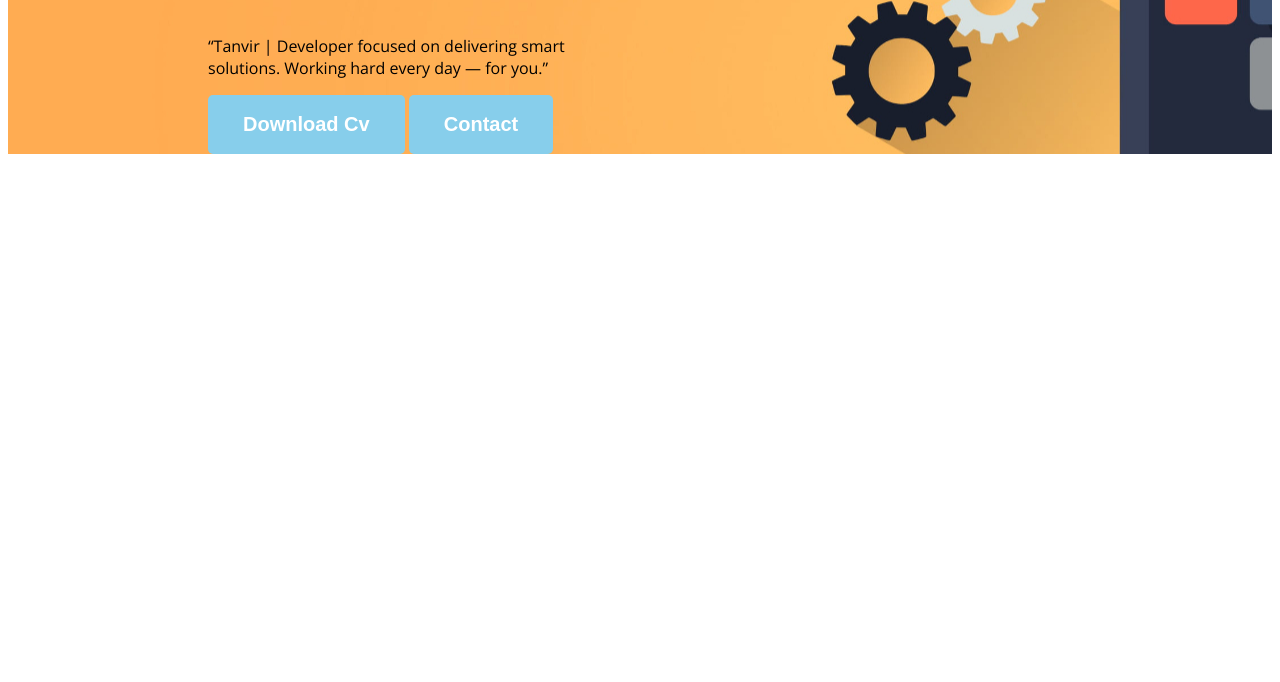
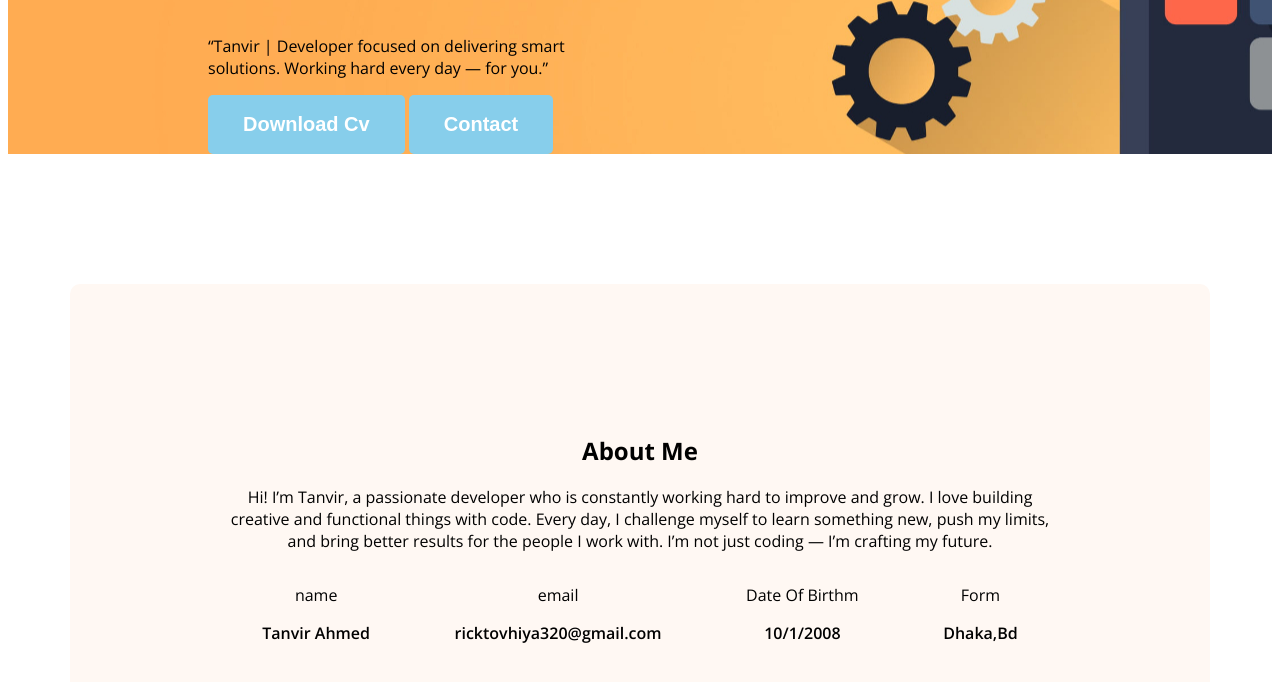
Before and after one commit to Tanvirahmedrickto/developer-portfolio, a plain HTML site: page index.html in a window 1280 px wide. Shown: the part 646-1328 px from the top of the page. Before the commit the page ends 808 px from the top, so only its background shows below. Drawn offline with nearby package versions, Linux system fonts and the light colour scheme.

Commit message:
add all changes

```diff
--- a/index.html
+++ b/index.html
@@ -44,15 +44,41 @@
 
 
                </div>
+            </div>
+        </header>
+<main>
+<section class="about secondary-bg">
+                  <h2>About Me</h2>
+                  <p class="title-description">
+                   Hi! I’m Tanvir, a passionate developer who is constantly working hard to improve and grow. I love building creative and functional things with code. Every day, I challenge myself to learn something new, push my limits, and bring better results for the people I work with.
+
+                   I’m not just coding — I’m crafting my future.
+             </p>
 
 
-           </div>
-
-    </header>
-    <main>
+             <div class="About-items">
+                     <div class="about-item">
+                        <p class="item-title">name
+                        <p class="item-descripton">Tanvir Ahmed </p>
+                     </div>
+                     <div class="about-item">
+                        <p class="item-title">email </p>
+                        <p class="item-descripton">ricktovhiya320@gmail.com </p>
+                     </div>
+                     <div class="about-item">
+                        <p class="item-title">Date Of Birthm  </p>
+                        <p class="item-descripton">10/1/2008 </p>
+                     </div>
+                     <div class="about-item">
+                        <p class="item-title">Form </p>
+                        <p class="item-descripton">Dhaka,Bd </p>
+                     </div>
+             </div>
 
 
-    </main>
+</section>
+
+</main>
     <footer>
 
 
--- a/styles/portfolio.css
+++ b/styles/portfolio.css
@@ -2,6 +2,7 @@
 
          background-image: url(../pic/wallpaperflare.com_wallpaper.jpg);
          background-repeat: none;
+         max-width:2600px;
 
 
 }
@@ -26,6 +27,15 @@
 
 
 /*colors and shyred stytle*/
+
+
+.secondary-bg{
+
+background-color: #FFF8F3;
+
+
+}
+
 .dark-2{
 
   color: #474747;
@@ -40,6 +50,8 @@ color: skyblue;
 .pic-style{
 
   width: 580px;
+  background-repeat: none;
+
 
 }
 
@@ -52,6 +64,20 @@ color: skyblue;
            font-size: 20px ;
            border: none;
 
+}
+
+.section-title{
+
+font-size: 35px ;
+font-weight: bold;
+color: #181818;
+
+}
+
+.section-description{
+
+  font-size: 18px;
+  color:  #757575;
 }
 
 /* nav styles */
@@ -103,8 +129,39 @@ nav ul{
 }
 .banner-contant{
 
-        max-width: 580px;
+        max-width: 580px;}
+
+/* main styles*/
+
+main{
+
+max-width: 1140px;
+margin: 0 auto;
+
+}
 
 
+/*about styles*/
 
-}
+   .about{
+
+       border-radius: 10px;
+       padding: 130px 150px;
+       text-align: center;
+       margin-top: 130px;
+   }
+
+.About-items{
+
+ display: flex;
+ justify-content: space-around;
+
+
+   }
+
+
+  .item-descripton{
+
+          font-weight: 600;
+
+   }
```
